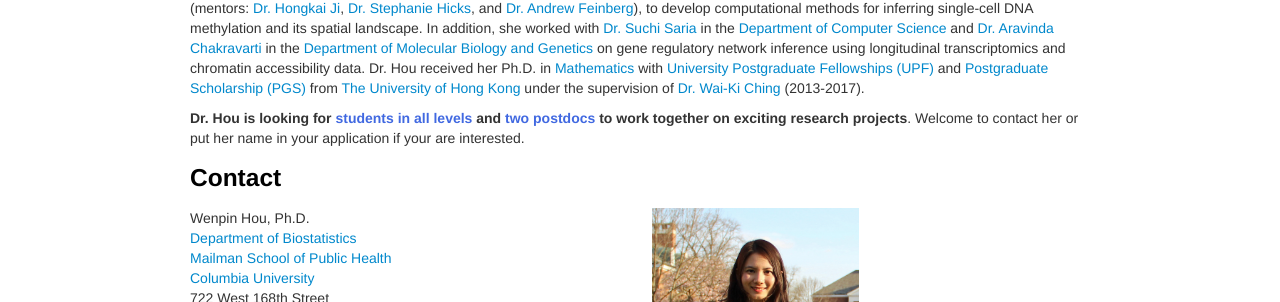
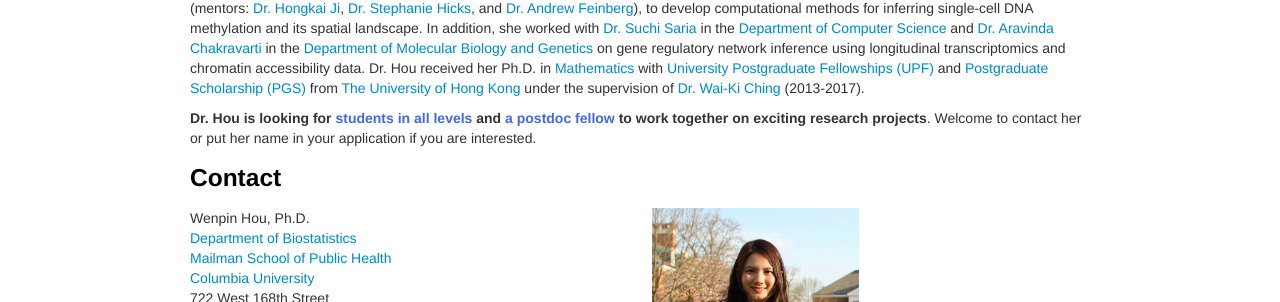
Before and after one commit to Winnie09/Wenpin_Hou, a Jekyll site: the page built from index.md, in a window 1280 px wide. Shown: the part 514-816 px from the top of the page. Built offline with Jekyll 4.4.1, drawn with Linux system fonts in a browser that asks for light colours.

Commit message:
update postdoc ad

```diff
--- a/index.md
+++ b/index.md
@@ -15,7 +15,7 @@ Before that, as a postdoctoral fellow in the [Department of Biostatistics](https
 Dr. Hou received the [NIH Pathway to Independence Award (K99/R00)](https://grants.nih.gov/grants/guide/pa-files/PA-20-188.html) ([1K99HG011468-01](https://reporter.nih.gov/search/cHJfn5jyOUy-E1JZ1vBQlg/project-details/10104023)) from [NIH/NHGRI](https://www.genome.gov/) in March 2021 (mentors: [Dr. Hongkai Ji](http://www.biostat.jhsph.edu/~hji/), [Dr. Stephanie Hicks](https://www.stephaniehicks.com/), and [Dr. Andrew Feinberg](https://www.hopkinsmedicine.org/profiles/details/andrew-feinberg-1)), to develop computational methods for inferring single-cell DNA methylation and its spatial landscape.
 In addition, she worked with [Dr. Suchi Saria](https://suchisaria.jhu.edu/) in the [Department of Computer Science](https://www.cs.jhu.edu/) and [Dr. Aravinda Chakravarti](https://aravindachakravartilab.org/) in the [Department of Molecular Biology and Genetics](https://mbg.jhmi.edu/) on gene regulatory network inference using longitudinal transcriptomics and chromatin accessibility data.  Dr. Hou received her Ph.D. in [Mathematics](https://hkumath.hku.hk/web/index.php) with [University Postgraduate Fellowships (UPF)](https://gradsch.hku.hk/gradsch/prospective-students/scholarship-funding-and-fees) and [Postgraduate Scholarship (PGS)](https://gradsch.hku.hk/gradsch/prospective-students/scholarship-funding-and-fees) from [The University of Hong Kong](https://www.hku.hk/) under the supervision of [Dr. Wai-Ki Ching](https://hkumath.hku.hk/~wkc/) (2013-2017).
 
-**Dr. Hou is looking for** **<span style="color: royalblue;"> students in all levels </span>**  **and**  **<span style="color: royalblue;;"> two postdocs </span>**  **to work together on exciting research projects**. Welcome to contact her or put her name in your application if your are interested.
+**Dr. Hou is looking for** **<span style="color: royalblue;"> students in all levels </span>**  **and**  **<span style="color: royalblue;;"> a postdoc fellow </span>**  **to work together on exciting research projects**. Welcome to contact her or put her name in your application if you are interested.
 
 
 
```
